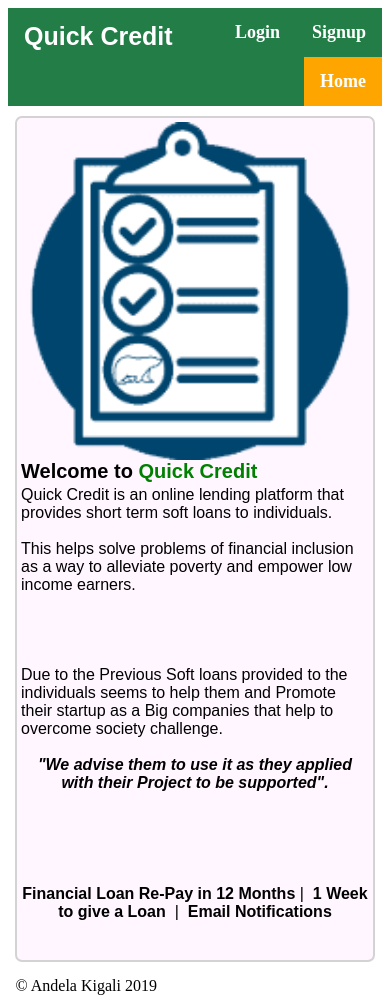
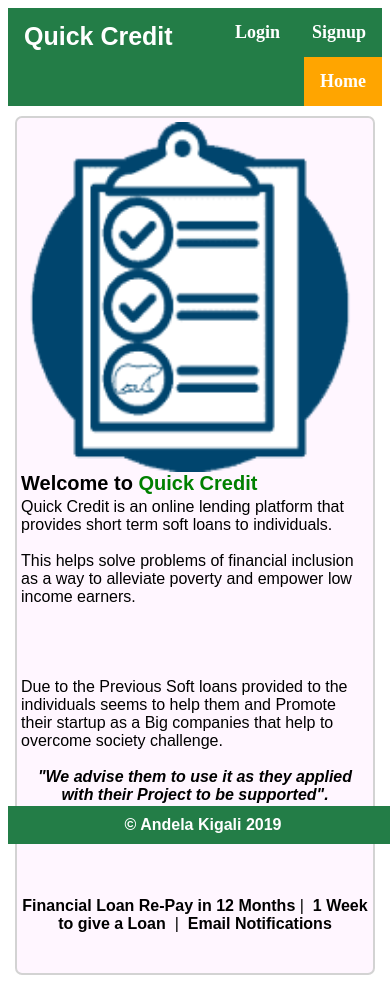
Before and after one commit to TheMottoRw/quickcredit, a plain HTML site: page UI/index.html in a window 390 px wide. After the commit the page ends 982 px from the top, so only its background shows below. Drawn offline with Linux system fonts and the light colour scheme.

Commit message:
footer styles and hover card list
hover card on index no background color change

```diff
--- a/UI/css/styles.css
+++ b/UI/css/styles.css
@@ -98,6 +98,7 @@ ul {
 }
 li {
 	  float: right;
+	  display:inline-block;
 	}
 @media screen and(max-width:600px){
 	.menu-items{
@@ -273,9 +274,7 @@ caption{
 			width: 108%;
 	}
 
-.card-index{
-	width: 100%;
-}
+
 .card-notifications{
 	background-color:#53ab76;
 	padding: 1% 2% 2% 0%;
@@ -325,21 +324,30 @@ span .view-more{
 		width: 100%;
 	}
 }
-
 @media screen and (min-width: 501px) and (max-width: 899px){
-	.card-index img{
+	.card-index .image-index{
 	min-width: 50%;
-	max-height: 10%;
+	max-height: 350px;
 	}
 }
 @media screen and (max-width: 500px){
-	.card-index img{
+	.card-index .image-index{
 	min-width: 100%;
-	max-height: 10%;
+	max-height: 350px;
 	}
 }
 .card-list:hover{
 	background-color: #dbdedc;
+}
+.card-index{
+	width: 100%;
+}
+.card-index:hover{
+	background-color :#fff6ff;
+}
+.card-index .image-index{
+	height: 350px;
+	width: 35%;
 }
 .card-list img{
 	float: left;
@@ -415,8 +423,23 @@ input[type="button"] .reject{
 	background-color: rgba(0,0,0,0.5);
 	z-index: 1;
 }
+.overlay .card-list:hover{
+	background-color: white;
+}
 .project-info{
 	font-size: 17px;
 	font-family: arial;
 	margin-left: 3%;
 }
+.footer{
+	background-color:#237d47;
+	text-align: center;
+	font-size: 16px;
+	font-family: arial;
+	color: white;
+	width: 100%;
+	position: fixed;
+	bottom:0;
+	padding:10px;
+	font-weight: bold;
+}
```
